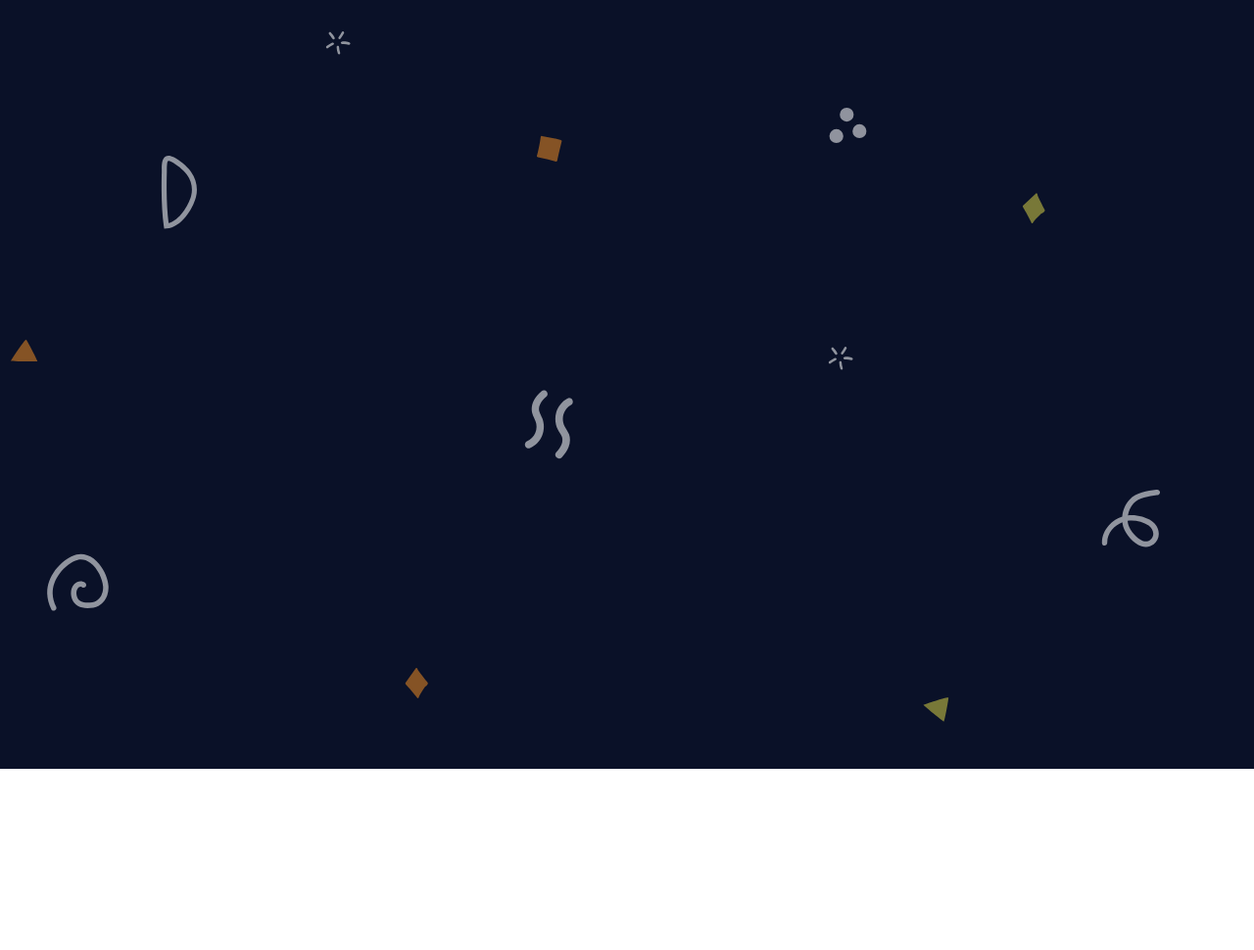
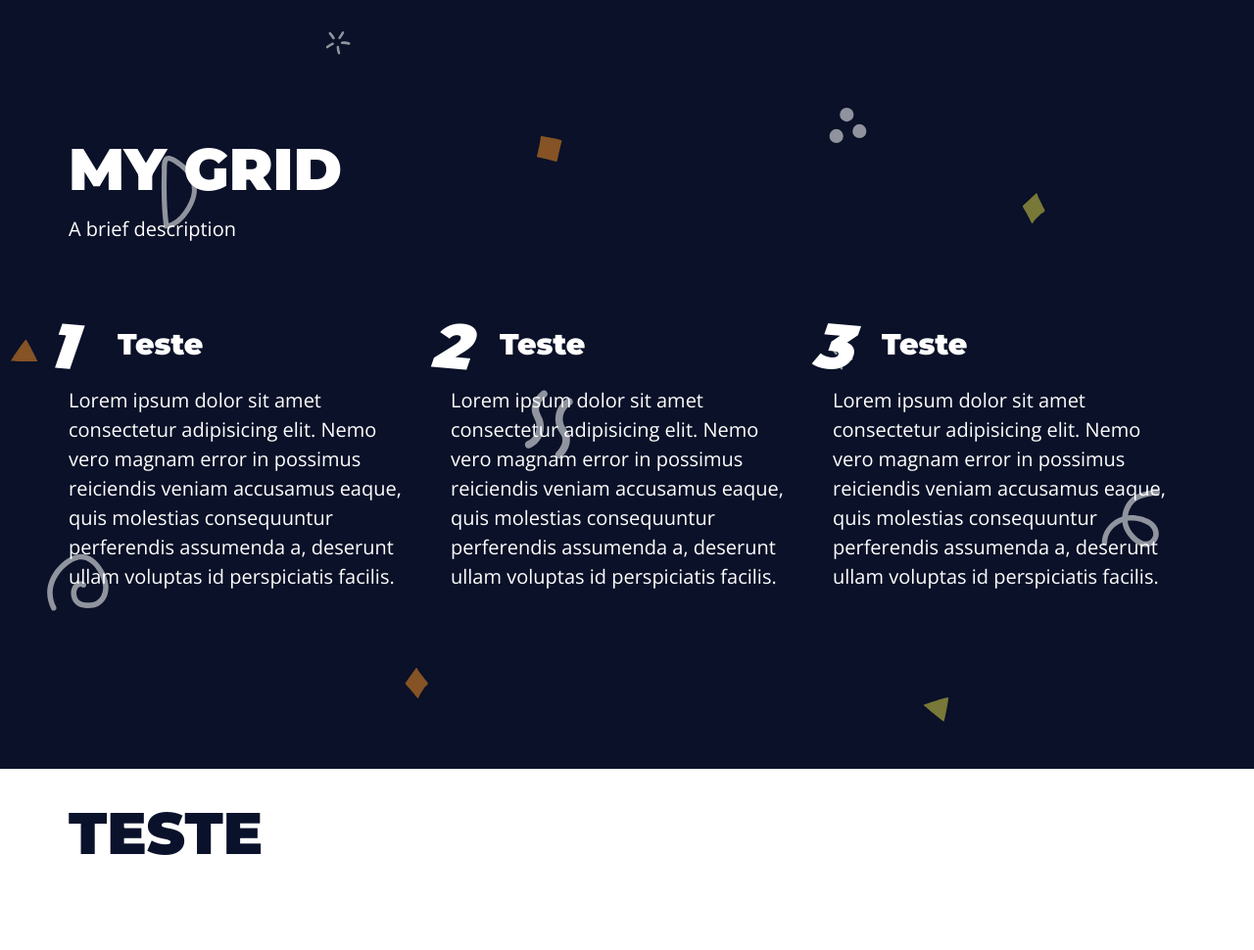
Before and after one commit to HiagoSilvaAnjos/Landing-Page, a plain HTML site: page index.html in a window 1280 px wide. Shown: the part 1680-2650 px from the top of the page at 98% size. Before the commit the page ends 2465 px from the top, so only its background shows below. Drawn offline with nearby package versions, Linux system fonts and the light colour scheme.

Commit message:
finalizei a sessão my grid

```diff
--- a/assets/css/style.css
+++ b/assets/css/style.css
@@ -62,6 +62,10 @@ h6 {
     font-size: 3.5rem;
 }
 
+p {
+    margin-bottom: 3rem;
+}
+
 a {
     text-decoration: none;
 }
@@ -96,7 +100,7 @@ a {
     left: 0;
     right: 0;
     width: 100%;
-    border-bottom: 0.1rem solid var(--light-gray-color);
+    border-bottom: 0.2rem solid var(--light-gray-color);
     z-index: 1;
 }
 
@@ -133,7 +137,7 @@ a {
 .menu ul li a::after {
     content: "";
     position: absolute;
-    bottom: 1rem;
+    bottom: 1.5rem;
     left: 50%;
     width: 0%;
     height: 0.2rem;
@@ -154,7 +158,7 @@ a {
 /* Sessão Intro */
 .intro-content {
     position: relative;
-    top: -3em;
+    top: -3rem;
     display: grid;
     grid-template-columns: 1fr 1.5fr;
     gap: var(--gap);
@@ -181,9 +185,45 @@ a {
     flex-flow: column wrap;
     align-items: center;
     justify-content: center;
+    text-align: center;
 }
 
-.top3-content p {
-    text-align: center;
-    margin-bottom: 3rem;
+.grid-one-content {
+    height: 100vh;
+    display: flex;
+    flex-flow: column wrap;
+    justify-content: center;
 }
+
+.grid {
+    display: grid;
+    grid-template-columns: repeat(3, 1fr);
+    gap: var(--gap);
+    counter-reset: grid-counter;
+}
+
+.grid-main-heading {
+    margin-bottom: 1rem;
+}
+
+.grid-description {
+    padding-bottom: 5rem;
+}
+
+.grid h3 {
+    position: relative;
+    font-size: 3rem;
+    padding-left: 5rem;
+    padding-bottom: 2rem;
+}
+
+.grid h3::before {
+    counter-increment: grid-counter;
+    content: counter(grid-counter);
+    position: absolute;
+    font-size: 6.5rem;
+    font-style: italic;
+    top: -2.5rem;
+    left: -2rem;
+    transform: rotate(5deg);
+}
--- a/index.html
+++ b/index.html
@@ -18,8 +18,8 @@
                 <ul>
                     <li><a href="#intro">intro</a></li>
                     <li><a href="#top3">top 3</a></li>
-                    <li><a href="#">gallery</a></li>
-                    <li><a href="#">work</a></li>
+                    <li><a href="#grid-one">grid-one</a></li>
+                    <li><a href="#gallery">gallery</a></li>
                     <li><a href="#">concact</a></li>
                 </ul>
             </nav>
@@ -28,7 +28,7 @@
 
     <div class="menu-spacing"></div>
 
-    <section id="intro" class="intro main-bg section-height">
+    <section id="intro" class="main-bg section-height">
         <div class="main-content intro-content">
             <div class="intro-text-content">
                 <h2>January brings us Firefox 85</h2>
@@ -61,8 +61,37 @@
         </div>
     </section>
 
-    <section class="grid-one main-bg section-height">
+    <section id="grid-one" class="grid-one main-bg section-height">
+        <div class="main-content grid-one-content">
+            <h2 class="grid-main-heading">My Grid</h2>
+            <p class="grid-description">A brief description</p>
+            <div class="grid">
+                <article>
+                    <h3>Teste</h3>
+                    <p>
+                        Lorem ipsum dolor sit amet consectetur adipisicing elit. Nemo vero magnam error in possimus reiciendis veniam accusamus eaque, quis molestias consequuntur perferendis assumenda a, deserunt ullam voluptas id perspiciatis facilis.
+                    </p>
+                </article>
+                <article>
+                    <h3>Teste</h3>
+                    <p>
+                        Lorem ipsum dolor sit amet consectetur adipisicing elit. Nemo vero magnam error in possimus reiciendis veniam accusamus eaque, quis molestias consequuntur perferendis assumenda a, deserunt ullam voluptas id perspiciatis facilis.
+                    </p>
+                </article>
+                <article>
+                    <h3>Teste</h3>
+                    <p>
+                        Lorem ipsum dolor sit amet consectetur adipisicing elit. Nemo vero magnam error in possimus reiciendis veniam accusamus eaque, quis molestias consequuntur perferendis assumenda a, deserunt ullam voluptas id perspiciatis facilis.
+                    </p>
+                </article>
+            </div>
+        </div>
+    </section>
 
+    <section id="gallery" class="white-bg section-height">
+        <div class="main-content">
+            <h2>Teste</h2>
+        </div>
     </section>
 
     <script src="./assets/javascript/scripts.js"></script>
```
